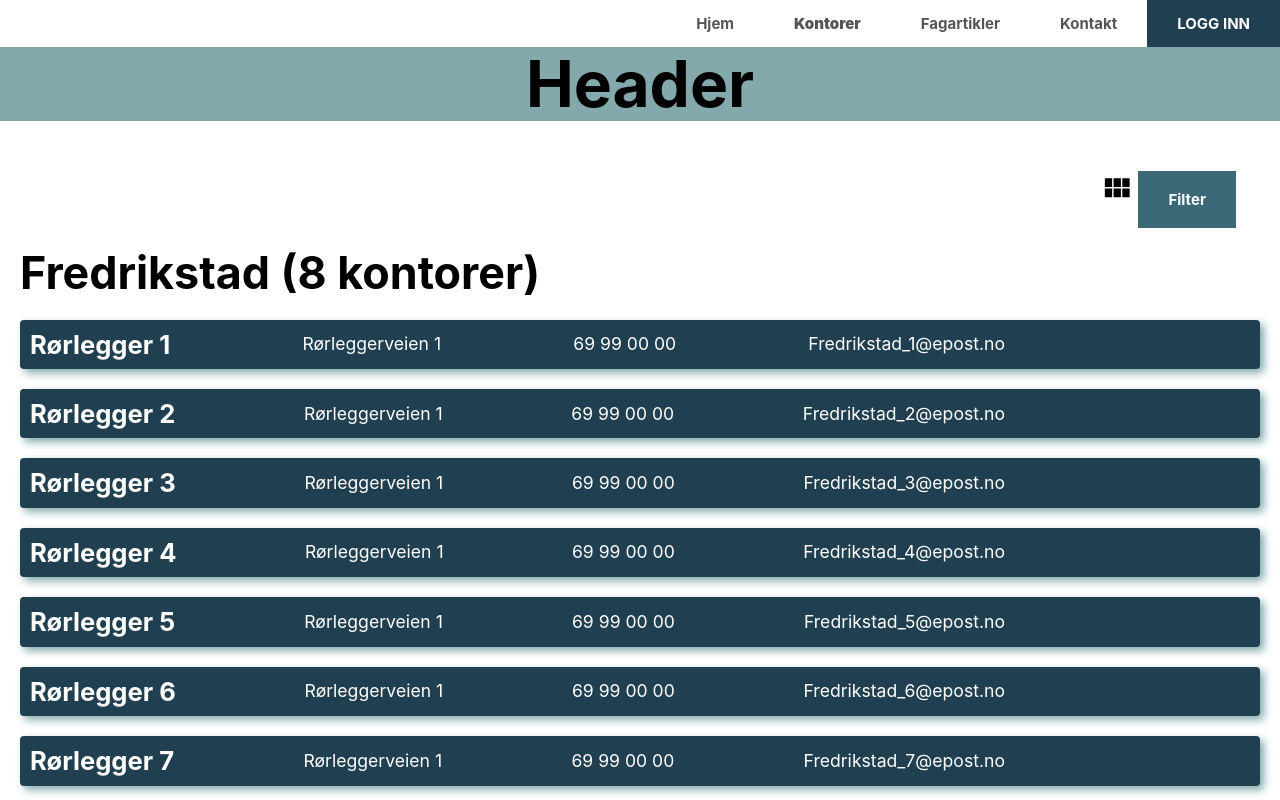
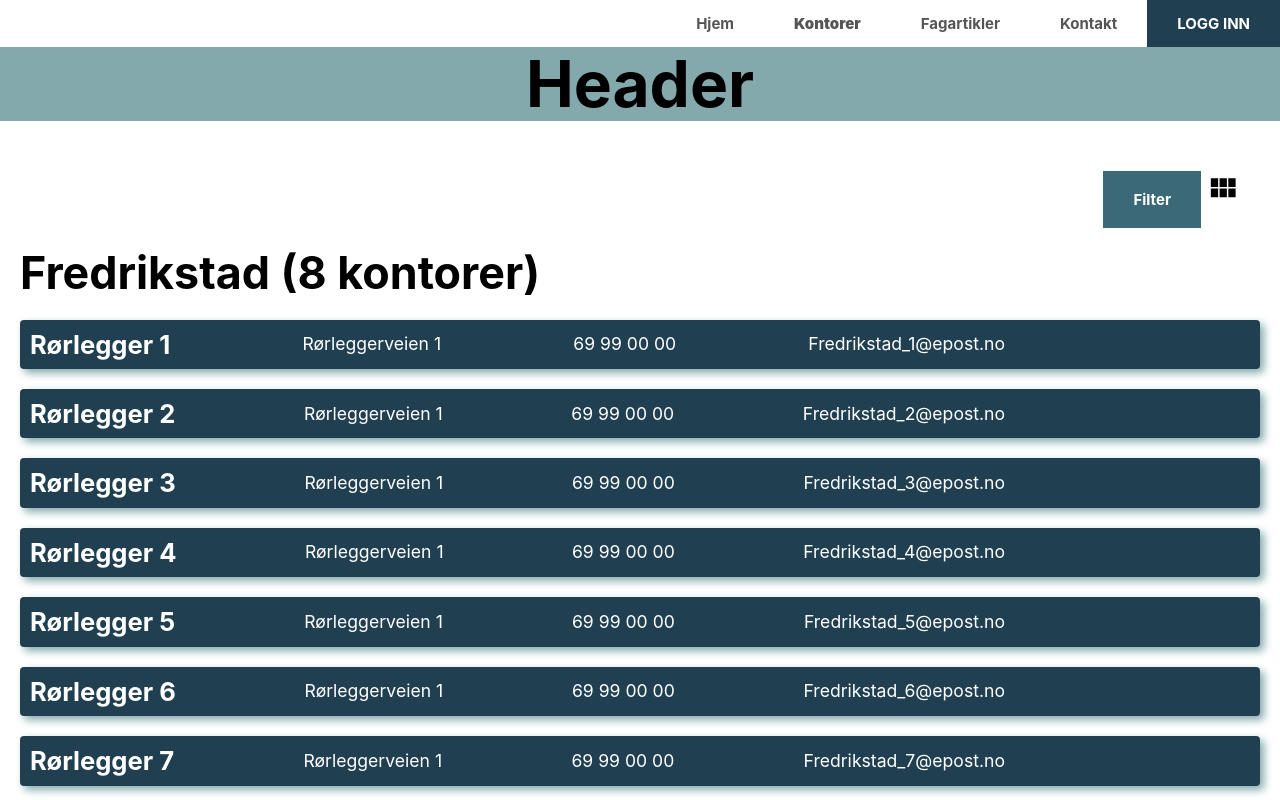
Before and after one commit to ramibakir/Eksamen_Webapplikasjoner, a React app in the folder client/: page /offices in a window 1280 px wide. Shown: the top 800 px of the page. Built offline with nearby package versions, Linux system fonts and the light colour scheme.

Commit message:
Started implementation of office filtering. It still has issues

```diff
--- /dev/null
+++ b/client/src/components/CardView.jsx
@@ -0,0 +1,39 @@
+import React from 'react';
+import { Link } from 'react-router-dom';
+import { StyledSubHeader, StyledSubtitle } from '../styles/MainStyles';
+import {
+  StyledGridContainer,
+  StyledCardItem,
+  StyledCardTitle,
+  StyledCardInfo,
+} from '../styles/ListStyles';
+
+const CardView = ({ office }) => (
+  <>
+    <StyledSubHeader>
+      <StyledSubtitle>
+        {office.place} ({office.officeNr.length} kontorer)
+      </StyledSubtitle>
+    </StyledSubHeader>
+
+    <StyledGridContainer>
+      {office.officeNr.map((nr) => (
+        <Link
+          to={`/offices/${office.id}${nr}`}
+          style={{ textDecoration: 'none' }}
+        >
+          <StyledCardItem>
+            <StyledCardTitle>Rørlegger {nr}</StyledCardTitle>
+            <StyledCardInfo>Rørleggerveien 1</StyledCardInfo>
+            <StyledCardInfo>69 99 00 00</StyledCardInfo>
+            <StyledCardInfo>
+              {office.place}_{nr}@epost.no
+            </StyledCardInfo>
+          </StyledCardItem>
+        </Link>
+      ))}
+    </StyledGridContainer>
+  </>
+);
+
+export default CardView;
--- /dev/null
+++ b/client/src/components/Filter.jsx
@@ -0,0 +1,47 @@
+import React from 'react';
+import styled from 'styled-components';
+import ReorderIcon from '@material-ui/icons/Reorder';
+import ViewModuleIcon from '@material-ui/icons/ViewModule';
+import { FilterContainer, FilterButton } from '../styles/MainStyles';
+import { StyledSelect } from '../styles/FormStyles';
+
+const RightAlignedFilter = styled(FilterContainer)`
+  justify-content: flex-end;
+  margin: 20px 20px 0 0;
+`;
+
+const Filter = ({
+  filterBox,
+  filter,
+  officeList,
+  toggleFilterBox,
+  cardView,
+  toggleCardView,
+}) => (
+  <RightAlignedFilter>
+    {filterBox && (
+      <StyledSelect onChange={filter}>
+        <option value="all">Se alle</option>
+        {officeList.map((office) => (
+          <option value={office.id}>{office.place}</option>
+        ))}
+      </StyledSelect>
+    )}
+    <FilterButton onClick={toggleFilterBox}>Filter</FilterButton>
+    {cardView ? (
+      <ReorderIcon
+        fontSize="large"
+        onClick={toggleCardView}
+        style={{ cursor: 'pointer' }}
+      />
+    ) : (
+      <ViewModuleIcon
+        fontSize="large"
+        onClick={toggleCardView}
+        style={{ cursor: 'pointer' }}
+      />
+    )}
+  </RightAlignedFilter>
+);
+
+export default Filter;
--- /dev/null
+++ b/client/src/components/ListView.jsx
@@ -0,0 +1,39 @@
+import React from 'react';
+import { Link } from 'react-router-dom';
+import { StyledSubHeader, StyledSubtitle } from '../styles/MainStyles';
+import {
+  StyledListContainer,
+  StyledListItem,
+  StyledCardTitle,
+  StyledCardInfo,
+} from '../styles/ListStyles';
+
+const ListView = ({ office }) => (
+  <>
+    <StyledSubHeader>
+      <StyledSubtitle>
+        {office.place} ({office.officeNr.length} kontorer)
+      </StyledSubtitle>
+    </StyledSubHeader>
+
+    <StyledListContainer>
+      {office.officeNr.map((nr) => (
+        <Link
+          to={`/offices/${office.id}${nr}`}
+          style={{ textDecoration: 'none' }}
+        >
+          <StyledListItem>
+            <StyledCardTitle>Rørlegger {nr}</StyledCardTitle>
+            <StyledCardInfo>Rørleggerveien 1</StyledCardInfo>
+            <StyledCardInfo>69 99 00 00</StyledCardInfo>
+            <StyledCardInfo>
+              {office.place}_{nr}@epost.no
+            </StyledCardInfo>
+          </StyledListItem>
+        </Link>
+      ))}
+    </StyledListContainer>
+  </>
+);
+
+export default ListView;
--- a/client/src/pages/Offices.jsx
+++ b/client/src/pages/Offices.jsx
@@ -1,121 +1,77 @@
 import React, { useState } from 'react';
 import styled from 'styled-components';
-import { Link } from 'react-router-dom';
-import ReorderIcon from '@material-ui/icons/Reorder';
-import ViewModuleIcon from '@material-ui/icons/ViewModule';
-import {
-  StyledSubtitle,
-  StyledSubHeader,
-  StyledContainer,
-  FilterContainer,
-  FilterButton,
-} from '../styles/MainStyles';
-import {
-  StyledGridContainer,
-  StyledListContainer,
-  StyledCardItem,
-  StyledListItem,
-  StyledCardTitle,
-  StyledCardInfo,
-} from '../styles/ListStyles';
+
+import { StyledContainer } from '../styles/MainStyles';
+import CardView from '../components/CardView';
+import ListView from '../components/ListView';
+import Filter from '../components/Filter';
 
 const StyledOfficesWrapper = styled(StyledContainer)`
   margin: 20px;
 `;
 
-const RightAlignedFilter = styled(FilterContainer)`
-  justify-content: flex-end;
-  margin: 20px 20px 0 0;
-`;
+const fullOfficeList = [
+  { id: 'fr', place: 'Fredrikstad', officeNr: [1, 2, 3, 4, 5, 6, 7, 8] },
+  { id: 'sa', place: 'Sarpsborg', officeNr: [1, 2, 3, 4, 5] },
+  { id: 'mo', place: 'Moss', officeNr: [1, 2, 3, 4] },
+  { id: 'os', place: 'Oslo', officeNr: [1, 2, 3, 4] },
+];
 
 const Offices = () => {
   const [cardView, setCardView] = useState(false);
-
-  const officeList = [
+  const [filterBox, setFilterBox] = useState(false);
+  const [filterCriteria, setFilterCriteria] = useState('all');
+  const [officeList, setOfficeList] = useState([
     { id: 'fr', place: 'Fredrikstad', officeNr: [1, 2, 3, 4, 5, 6, 7, 8] },
     { id: 'sa', place: 'Sarpsborg', officeNr: [1, 2, 3, 4, 5] },
     { id: 'mo', place: 'Moss', officeNr: [1, 2, 3, 4] },
     { id: 'os', place: 'Oslo', officeNr: [1, 2, 3, 4] },
-  ];
+  ]);
+
+  // let filteredOffices = officeList;
 
   const toggleCardView = () => {
     setCardView((display) => !display);
   };
 
+  const toggleFilterBox = () => {
+    setFilterBox((display) => !display);
+  };
+
+  // funker ikke, den vil ikke endre state på officeList til den filtrerte lista
+  const filter = (event) => {
+    console.log(event.target.value);
+    setFilterCriteria(event.target.value);
+
+    const filteredOffices = officeList.filter(
+      (office) => office.id === event.target.value
+    );
+
+    setOfficeList(filteredOffices);
+
+    console.log(filteredOffices);
+
+    if (event.target.value !== 'all') {
+      setOfficeList(fullOfficeList);
+    }
+
+    console.log(officeList);
+  };
+
   return (
     <StyledOfficesWrapper>
-      <RightAlignedFilter>
-        {cardView ? (
-          <ReorderIcon
-            fontSize="large"
-            onClick={toggleCardView}
-            style={{ cursor: 'pointer' }}
-          />
-        ) : (
-          <ViewModuleIcon
-            fontSize="large"
-            onClick={toggleCardView}
-            style={{ cursor: 'pointer' }}
-          />
-        )}
-        <FilterButton>Filter</FilterButton>
-      </RightAlignedFilter>
+      <Filter
+        filterBox={filterBox}
+        filter={filter}
+        officeList={officeList}
+        toggleFilterBox={toggleFilterBox}
+        cardView={cardView}
+        toggleCardView={toggleCardView}
+      />
 
       {cardView
-        ? officeList.map((office) => (
-            <>
-              <StyledSubHeader>
-                <StyledSubtitle>
-                  {office.place} ({office.officeNr.length} kontorer)
-                </StyledSubtitle>
-              </StyledSubHeader>
-
-              <StyledGridContainer>
-                {office.officeNr.map((nr) => (
-                  <Link
-                    to={`/offices/${office.id}${nr}`}
-                    style={{ textDecoration: 'none' }}
-                  >
-                    <StyledCardItem>
-                      <StyledCardTitle>Rørlegger {nr}</StyledCardTitle>
-                      <StyledCardInfo>Rørleggerveien 1</StyledCardInfo>
-                      <StyledCardInfo>69 99 00 00</StyledCardInfo>
-                      <StyledCardInfo>
-                        {office.place}_{nr}@epost.no
-                      </StyledCardInfo>
-                    </StyledCardItem>
-                  </Link>
-                ))}
-              </StyledGridContainer>
-            </>
-          ))
-        : officeList.map((office) => (
-            <>
-              <StyledSubHeader>
-                <StyledSubtitle>
-                  {office.place} ({office.officeNr.length} kontorer)
-                </StyledSubtitle>
-              </StyledSubHeader>
-
-              <StyledListContainer>
-                {office.officeNr.map((nr) => (
-                  <Link
-                    to={`/offices/${office.id}${nr}`}
-                    style={{ textDecoration: 'none' }}
-                  >
-                    <StyledListItem>
-                      <StyledCardTitle>Rørlegger {nr}</StyledCardTitle>
-                      <StyledCardInfo>Rørleggerveien 1</StyledCardInfo>
-                      <StyledCardInfo>69 99 00 00</StyledCardInfo>
-                      <StyledCardInfo>
-                        {office.place}_{nr}@epost.no
-                      </StyledCardInfo>
-                    </StyledListItem>
-                  </Link>
-                ))}
-              </StyledListContainer>
-            </>
-          ))}
+        ? officeList.map((office) => <CardView office={office} />)
+        : officeList.map((office) => <ListView office={office} />)}
     </StyledOfficesWrapper>
   );
 };
--- a/client/src/styles/FormStyles.js
+++ b/client/src/styles/FormStyles.js
@@ -12,11 +12,12 @@ export const StyledInput = styled.input`
 `;
 
 export const StyledSelect = styled.select`
-  width: 100%;
+  width: 20%;
   padding: 16px 20px;
-  border: none;
+  border: 1px solid #3b6978;
   border-radius: 4px;
   background-color: #f1f1f1;
+  margin: 0 10px;
 `;
 
 export const StyledLabel = styled.label`
```
